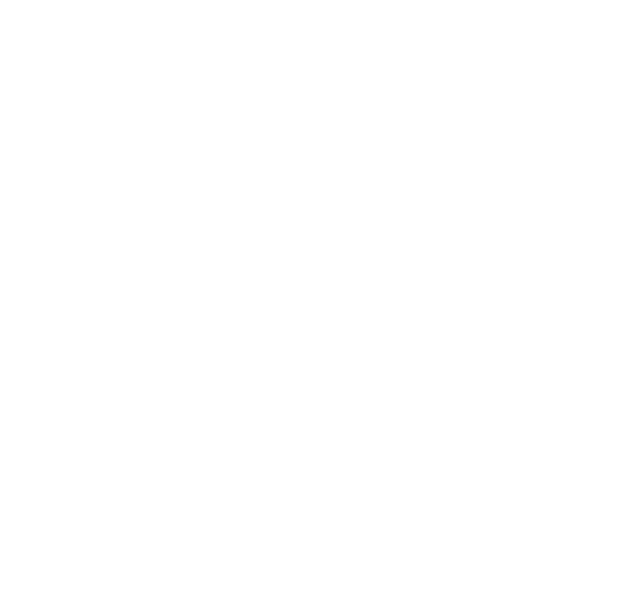
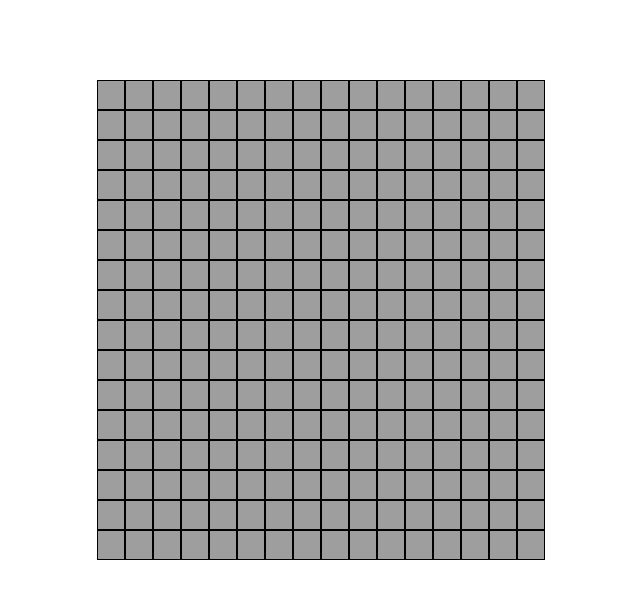
Before and after one commit to jaredmates/etch-a-sketch, a plain HTML site: page index.html in a window 1280 px wide. Shown: the whole page, without its empty margins (319-959 px from the left). Drawn offline with Linux system fonts and the light colour scheme.

Commit message:
created 16x16 div grid using js

```diff
--- a/index.html
+++ b/index.html
@@ -8,6 +8,7 @@
     <title>Etch-A-Sketch</title>
   </head>
   <body>
+    <div class="grid-container"></div>
     <script src="index.js"></script>
   </body>
 </html>
--- a/index.js
+++ b/index.js
@@ -0,0 +1,20 @@
+const divContainer = document.querySelector(".grid-container");
+
+for (let j = 0; j < 256; j++) {
+  let square = document.createElement("div");
+  square.classList.add("grid-square");
+  divContainer.appendChild(square);
+}
+
+/* Alternative Method to making the Grid using Float property */
+// const divContainer = document.querySelector(".grid-container");
+// for (let i = 0; i < 16; i++) {
+//   let row = document.createElement("div");
+//   row.classList.add("grid-row");
+//   for (let j = 0; j < 16; j++) {
+//     let square = document.createElement("div");
+//     square.classList.add("grid-square");
+//     row.appendChild(square);
+//   }
+//   divContainer.appendChild(row);
+// }
--- a/styles.css
+++ b/styles.css
@@ -0,0 +1,23 @@
+.grid-container {
+  margin: 10vh auto;
+  max-width: 35vw;
+  display: grid;
+  grid-template-rows: repeat(16, 1fr);
+  grid-template-columns: repeat(16, 1fr);
+  grid-column-gap: 0px;
+  grid-row-gap: 0px;
+}
+
+.grid-square {
+  background: #9e9e9e;
+  border: black 1px solid;
+  margin: 0;
+  padding-top: 100%;
+  /* float: left; */
+  /* width: 25px; */
+  /* height: 25px; */
+}
+
+/* .grid-row {
+  float: left;
+} */
```
